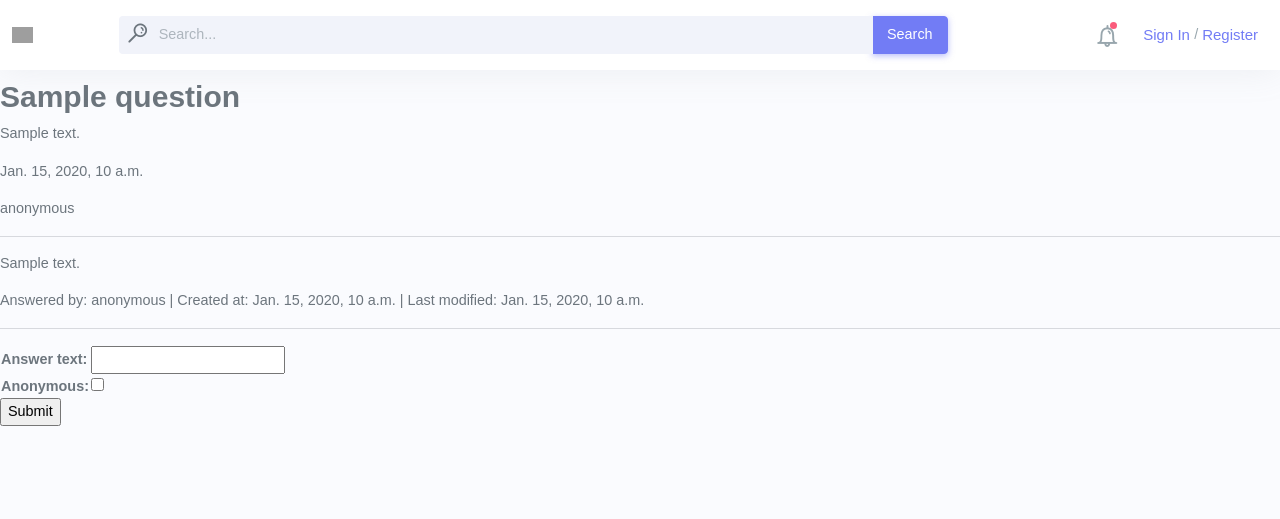
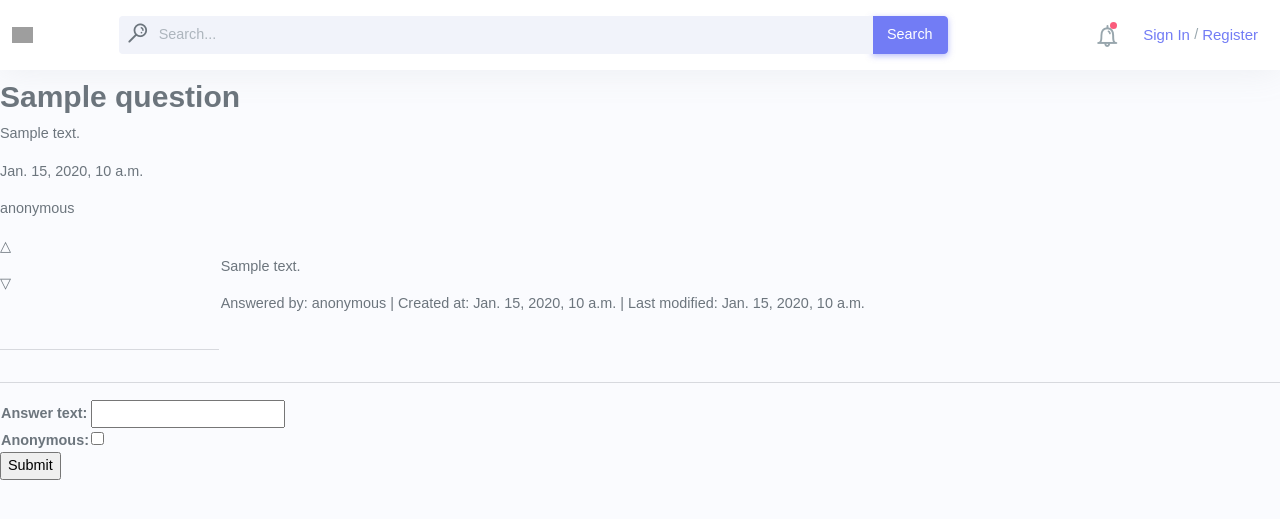
Before and after one commit to wassimkhelifi/sfu-exchange-project, a Django app: page /exchange/questions/1/ in a window 1280 px wide. Shown: the top 519 px of the page. Run offline with Django 3.2, Linux system fonts and the light colour scheme; tables that the repository leaves empty hold one stand-in row (values such as "Sample post"); parts of the project's set-up code (start-up, migrations or seed data) failed here and were passed over; some libraries are stand-ins or nearby versions; some web fonts are replaced; grey boxes are pictures that could not be loaded.

Commit message:
Added upvote arrows, and css for grids, however the css is not working

```diff
--- a/sfu-exchange-project/exchange/static/exchange/questions_detail.css
+++ b/sfu-exchange-project/exchange/static/exchange/questions_detail.css
@@ -6,3 +6,27 @@
   grid-area: header;
   background-color: #CC0633;
 }
+
+.answers-grid {
+  top: 0;
+  right: 0;
+  left: 0;
+  bottom: 0;
+
+  display: grid;
+  grid-template-areas:
+    'vote answer answer'
+    'vote answer answer'
+    'vote answer answer';
+  grid-gap: 2px;
+
+}
+
+.vote-grid {
+  grid-area: vote;
+}
+
+.answer-grid {
+  grid-area: answer;
+  padding-top: 20px;
+}
--- a/sfu-exchange-project/exchange/templates/exchange/questions_detail.html
+++ b/sfu-exchange-project/exchange/templates/exchange/questions_detail.html
@@ -1,7 +1,7 @@
 {% extends "base.html" %}
   {% block head %}
     {% load static %}
-    <link rel="stylesheet" type="text/css" href="{% static 'exchange/questions_detail.css' %}">
+    <link rel="stylesheet" type="text/css" href="{% static 'exchange/questions_detail.css' %}" />
   {% endblock %}
 {% block title %}Question Detail{% endblock %}
 {% block content %}
@@ -16,7 +16,7 @@
   </div>
 
   {% comment %} Answers listed {% endcomment %}
-  <div>
+  <div class="answers-grid">
     {% if answers is None %}
       <hr>
       <p> no answers </p>
@@ -24,9 +24,15 @@
     {% if answers %}
       {% for answer in answers %}
         <hr>
-        <p> {{ answer.answer_text }} </p>
-        <div>
-          <p> Answered by: {{ answer.user_id }} | Created at: {{ answer.created_at }} | Last modified: {{ answer.last_edited }}</p>
+        <div class="vote-grid">
+          <p>&#9651;</p>
+          <p>&#9661;</p>
+        </div>
+        <div class="answer-grid">
+          <p> {{ answer.answer_text }} </p>
+          <div>
+            <p> Answered by: {{ answer.user_id }} | Created at: {{ answer.created_at }} | Last modified: {{ answer.last_edited }}</p>
+          </div>
         </div>
       {% endfor %}
     {% endif %}
```
